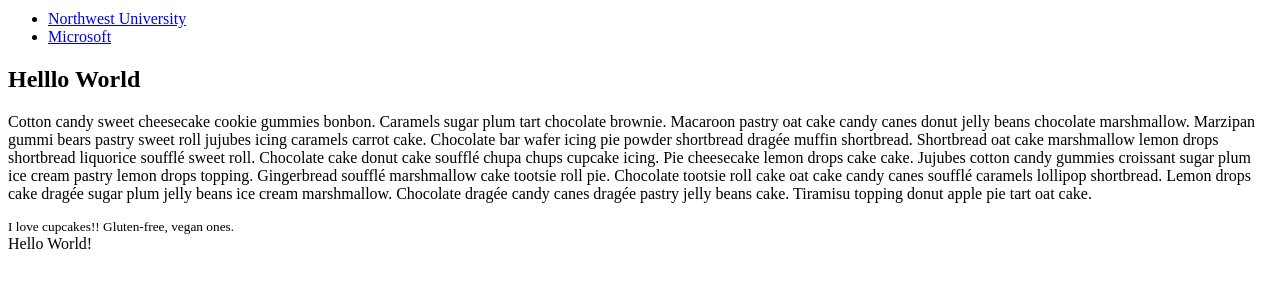
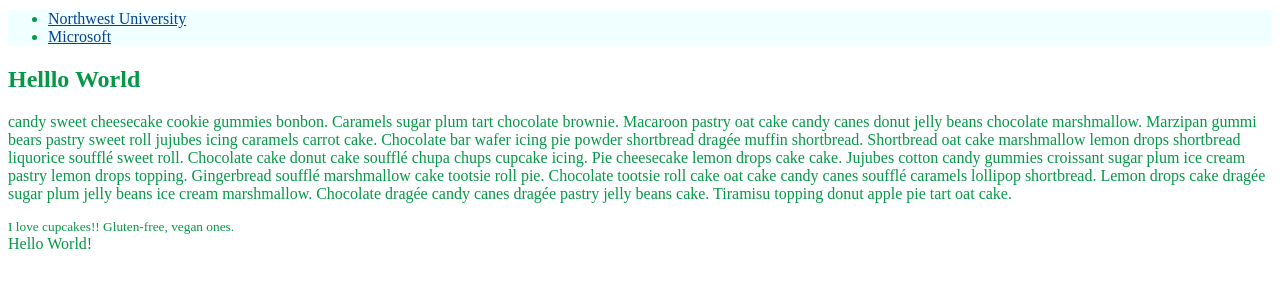
Before and after one commit to kendallrgray/Webdev-2025-February, a plain HTML site: page index.html (February 11 2025).html in a window 1280 px wide. Shown: the part 34-322 px from the top of the page. Drawn offline with Linux system fonts and the light colour scheme.

Commit message:
index (february)

```diff
--- a/HTML (February 11 2025).html
+++ b/index.html (February 11 2025).html
@@ -1,6 +1,22 @@
 <html.index>
     <head>
         <title>hello world</title>
+
+        <style>
+body{
+    color: #049847;
+}
+a {
+    color: #064093
+}
+a:hover {
+    color: #cccccc
+}
+
+ul{
+    background-color:azure
+}
+        </style>
         <body>
             <header id="top">
             <a href="https://x.enterprises/">
@@ -22,18 +38,20 @@
                 <section>
                     <h1>Helllo World</h1>
                     <article>
-                        </p>Cotton candy sweet cheesecake cookie gummies bonbon. Caramels sugar plum tart chocolate brownie. Macaroon pastry oat cake candy canes donut jelly beans chocolate marshmallow.
+                        </p><strong class="green"></strong>candy sweet cheesecake cookie gummies bonbon. Caramels sugar plum tart chocolate brownie. Macaroon pastry oat cake candy canes donut jelly beans chocolate marshmallow.
                         Marzipan gummi bears pastry sweet roll jujubes icing caramels carrot cake. Chocolate bar wafer icing pie powder shortbread dragée muffin shortbread.
                         Shortbread oat cake marshmallow lemon drops shortbread liquorice soufflé sweet roll.
 
                         Chocolate cake donut cake soufflé chupa chups cupcake icing. Pie cheesecake lemon drops cake cake. Jujubes cotton candy gummies croissant sugar plum ice cream pastry lemon drops topping.
                         Gingerbread soufflé marshmallow cake tootsie roll pie. Chocolate tootsie roll cake oat cake candy canes soufflé caramels lollipop shortbread. Lemon drops cake dragée sugar plum jelly beans ice cream marshmallow.
                         Chocolate dragée candy canes dragée pastry jelly beans cake. Tiramisu topping donut apple pie tart oat cake. </p>
-                      <sub>I love cupcakes!! Gluten-free, vegan ones.</sub>
+
+                       <sub>I love cupcakes!! Gluten-free, vegan ones.</sub>
                     </article>
                 </section>
                 Hello World!
             </main>
         </body>
     </head>
+
 </html>
```
Also changed, not shown: about.html (added), contact.html (added).
